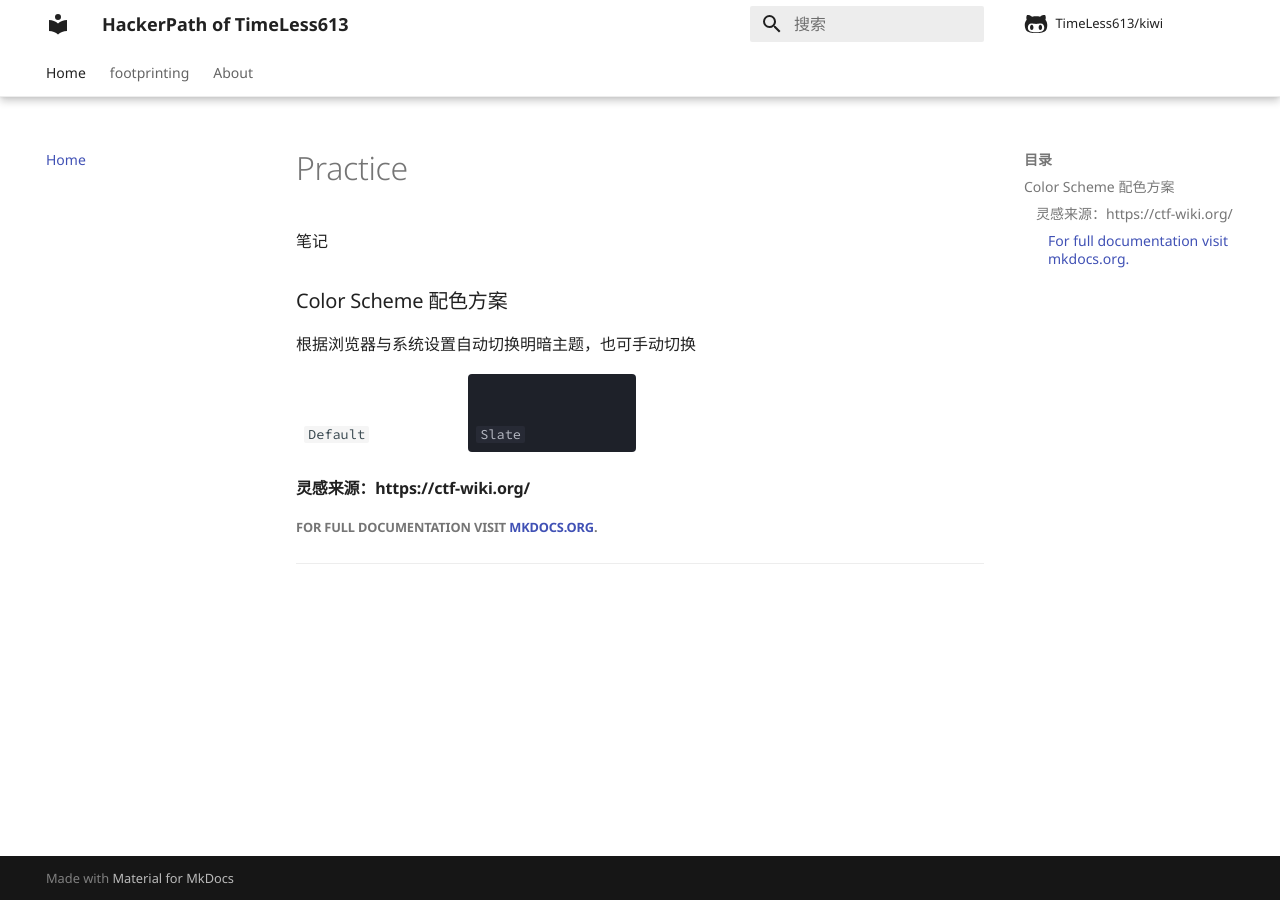
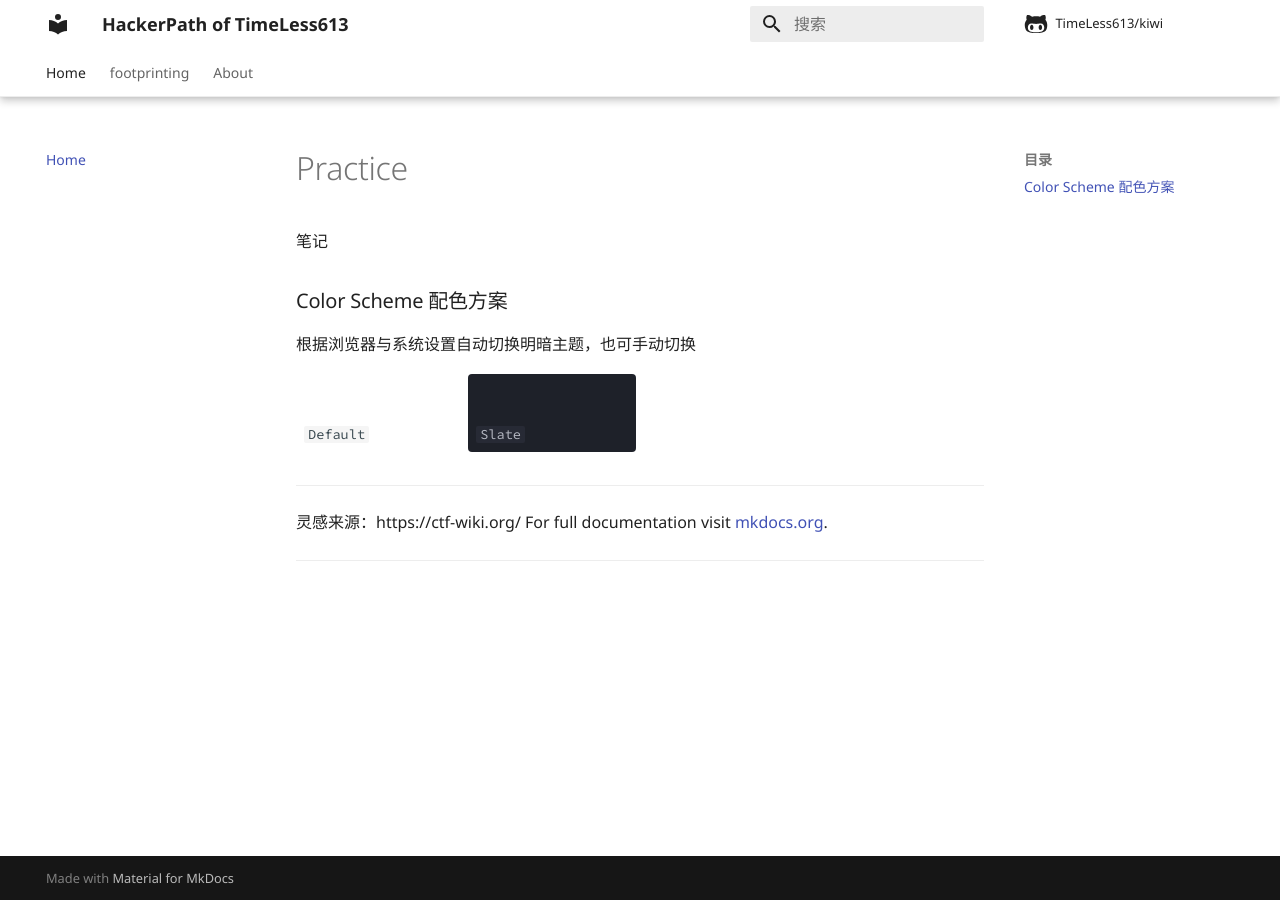
Before and after one commit to TimeLess613/kiwi, an MkDocs documentation site: the page built from docs/index.md, in a window 1280 px wide. Built offline with MkDocs 1.6.1 and Material for MkDocs 9.7.7, drawn with Linux system fonts in a browser that asks for light colours; comment, search, counter and statistics services are not loaded.

Commit message:
modify index

```diff
--- a/docs/index.md
+++ b/docs/index.md
@@ -11,8 +11,9 @@
 </div>
 
 
-#### 灵感来源：https://ctf-wiki.org/
-##### For full documentation visit [mkdocs.org](https://www.mkdocs.org).
+---
+灵感来源：https://ctf-wiki.org/
+For full documentation visit [mkdocs.org](https://www.mkdocs.org).
 
 
 ---
```
